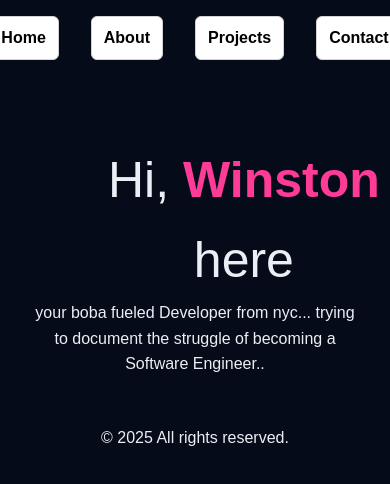
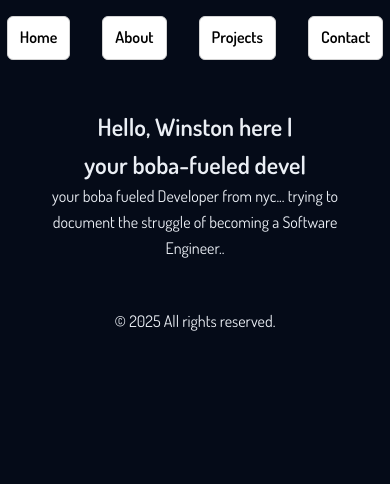
Before and after one commit to Mayday46/portfolio, a React (Vite) app: page / in a window 390 px wide. Shown: the top 484 px of the page. Built offline with nearby package versions, Linux system fonts and the light colour scheme.

Commit message:
Implemented Type Animination

```diff
--- a/package.json
+++ b/package.json
@@ -15,6 +15,7 @@
     "react-awesome-reveal": "^4.3.1",
     "react-dom": "^19.1.0",
     "react-router-dom": "^7.6.2",
+    "react-type-animation": "^3.2.0",
     "tailwindcss": "^4.1.8",
     "typewriter-effect": "^2.22.0"
   },
--- a/src/components/Intro.jsx
+++ b/src/components/Intro.jsx
@@ -1,4 +1,4 @@
-import Typewriter from "typewriter-effect";
+import { TypeAnimation } from 'react-type-animation';
 import { Fade } from "react-awesome-reveal";
 import "../styles/Intro.css";
 
@@ -7,11 +7,46 @@ import "../styles/Intro.css";
 const Intro = () => {
 
     return (
-        <Fade triggerOnce direction = "down" cascade>
-            <div id = "intro">
-                Hi, <span className = "name"> Winston </span> here
-            </div>
-        </Fade>
+
+        // <Fade triggerOnce direction = "down" cascade>
+        //     <div id = "intro">
+        //         Hi, <span className = "name"> Winston </span> here
+        //     </div>
+        // </Fade>
+        <div>
+
+
+            <TypeAnimation
+                sequence = {[
+                    'Hello, Winston here ',
+                    1000, // -> Pause for 1 second after typing
+                ]}
+                wrapper = "h1"
+                cursor = {true}
+                repeat = {Infinity}
+                speed = {80}
+                style = {{display: 'inline-block'}}
+            />
+            <br/>
+            <TypeAnimation
+                sequence = {[
+                    "your boba-fueled developer from nyc...",
+                    1000,
+                    "trying to document the struggle of becoming software engineer.."
+                ]}
+                wrapper = 'h2'
+                cursor = {true}
+                repeat = {Infinity}
+                speed = {15}
+                style = {{ display: 'inline-block'}}
+
+            />
+
+        </div>
+
+
+
+
     )
 
 }
--- a/src/index.css
+++ b/src/index.css
@@ -1,29 +1,26 @@
 /* ===== Modernized index.css ===== */
+
+/* ✅ FONT IMPORT must come FIRST, outside all @layer blocks */
+@import url('https://fonts.googleapis.com/css2?family=Dosis:wght@300;400;600&display=swap');
+
 @layer base, components, utilities;
 
 /* 1. BASE LAYER - Essential resets and variables */
 @layer base {
-  /* Font import with modern syntax */
-  @import url('https://fonts.googleapis.com/css2?family=Dosis:wght@300;400;600&display=swap');
-
   :root {
-    /* Color system using OKLCH for better consistency */
     --bg-primary: oklch(15% 0.03 260);
     --text-primary: oklch(95% 0.01 260);
     --text-secondary: oklch(80% 0.02 260);
     --highlight: oklch(70% 0.25 0);
     --hover: oklch(75% 0.15 260);
 
-    /* Spacing system */
     --space-xs: 0.5rem;
     --space-md: 1rem;
     --space-lg: 2rem;
 
-    /* Transitions */
     --transition-duration: 0.3s;
   }
 
-  /* Dark mode preferences */
   @media (prefers-color-scheme: dark) {
     :root {
       --bg-primary: oklch(10% 0.02 260);
@@ -31,7 +28,6 @@
     }
   }
 
-  /* Base element styles */
   * {
     box-sizing: border-box;
     margin: 0;
@@ -51,87 +47,3 @@
     overflow-x: hidden;
   }
 }
-
-/* 2. COMPONENTS LAYER - Reusable patterns */
-@layer components {
-  /* Link styles - simplified yet enhanced */
-  .link {
-    color: var(--highlight);
-    font-weight: 600;
-    text-decoration: none;
-    position: relative;
-    transition: color var(--transition-duration) ease;
-
-    &:hover {
-      color: var(--hover);
-    }
-
-    /* Modern underline effect */
-    &--underline {
-      &::after {
-        content: '';
-        position: absolute;
-        left: 0;
-        bottom: -2px;
-        width: 100%;
-        height: 1px;
-        background: currentColor;
-        transform: scaleX(0);
-        transform-origin: right;
-        transition: transform var(--transition-duration) ease;
-      }
-
-      &:hover::after {
-        transform: scaleX(1);
-        transform-origin: left;
-      }
-    }
-  }
-
-  /* Centered wrapper - more flexible */
-  .centered {
-    width: min(90%, 1200px);
-    margin-inline: auto;
-    padding-block: var(--space-lg);
-  }
-}
-
-/* 3. UTILITIES LAYER - Helper classes */
-@layer utilities {
-  /* Animation for shine effect */
-  .animate-shine {
-    animation: shine 2s infinite;
-    mask-image: linear-gradient(-75deg, rgba(0,0,0,.6) 30%, #000 50%, rgba(0,0,0,.6) 70%);
-    mask-size: 200%;
-  }
-
-  /* List reset */
-  .reset-list {
-    list-style: none;
-    padding: 0;
-    margin: 0;
-  }
-
-  /* Responsive spacing */
-  .flow > * + * {
-    margin-top: var(--flow-space, var(--space-md));
-  }
-}
-
-/* Keyframes */
-@keyframes shine {
-  from { mask-position: 150%; }
-  to { mask-position: -50%; }
-}
-
-/* 4. MEDIA QUERIES - Responsive adjustments */
-@media (max-width: 768px) {
-  :root {
-    --space-md: 0.75rem;
-    --space-lg: 1.5rem;
-  }
-
-  html {
-    scroll-padding-top: 80px; /* Account for fixed header */
-  }
-}
```
Also changed, not shown: 1 other file (tests, documents, lock files or other folders).
